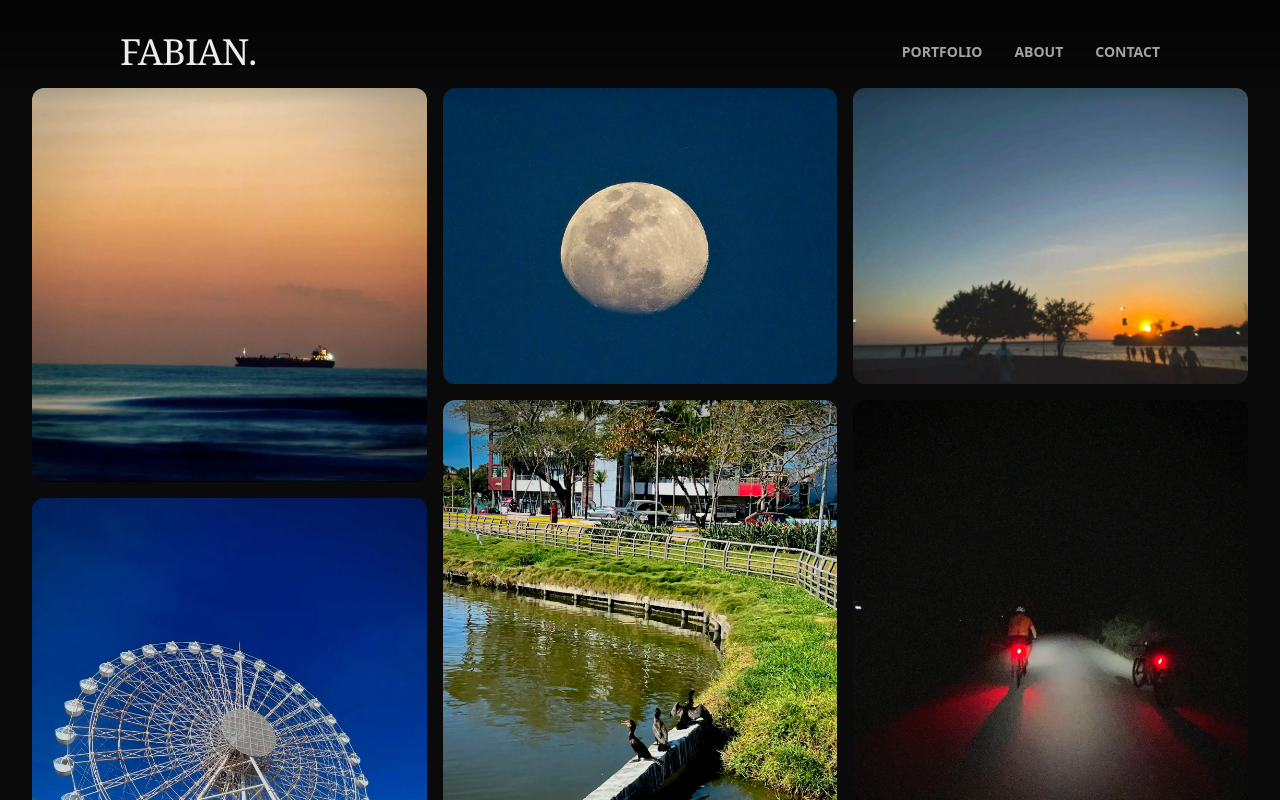
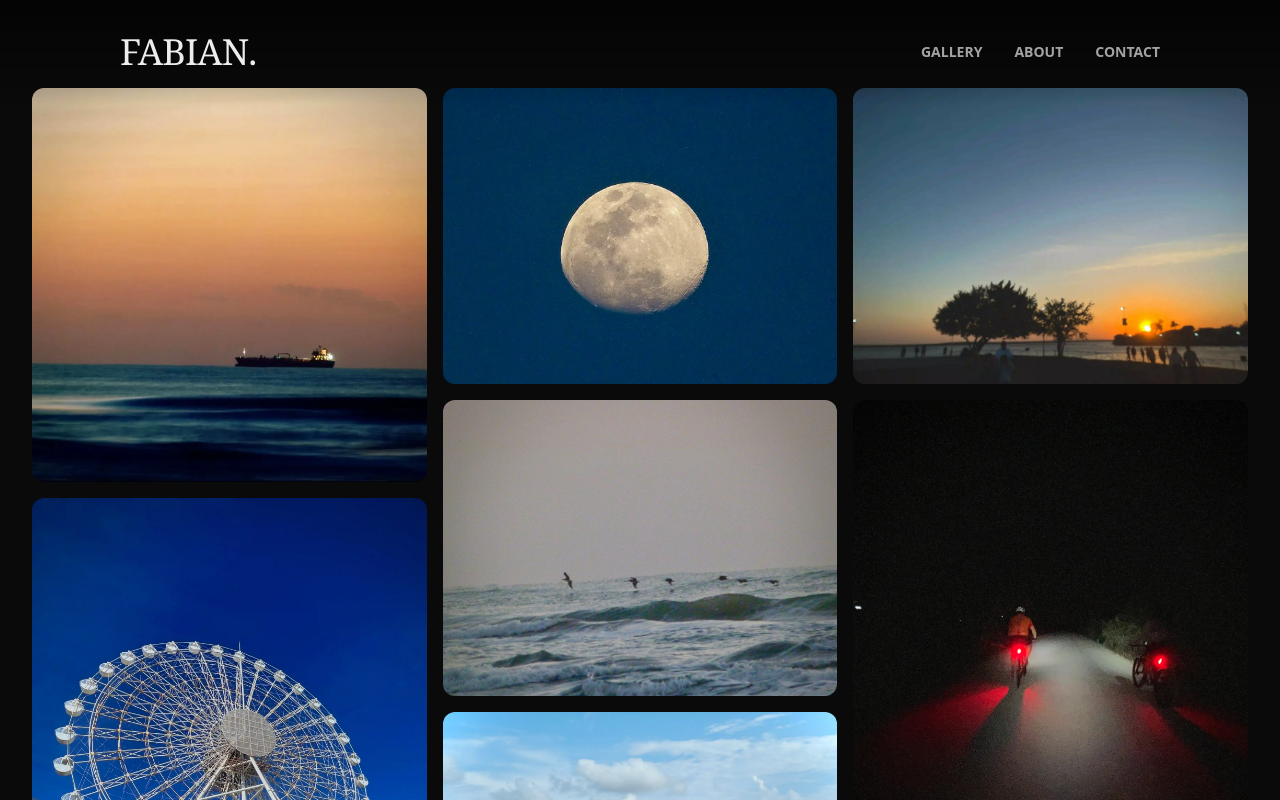
Before and after one commit to SergioMadrid522/blog, a Next.js app: page /gallery in a window 1280 px wide. Shown: the top 800 px of the page. Built offline with nearby package versions, Linux system fonts and the light colour scheme; no server answers; a web font is replaced by a local one.

Commit message:
fix link issue and update gallery

```diff
--- a/src/app/about/page.tsx
+++ b/src/app/about/page.tsx
@@ -33,9 +33,8 @@ export default function About() {
 
         <p className="text-[18px] py-3 max-w-xl text-center lg:text-left">
           Photography is not just about capturing light; it&apos;s about
-          capturing silence. Based in Mexico, I specialize in finding the quiet
-          elegance hidden within chaotic urban landscapes and vast natural
-          sceneries.
+          capturing silence. I specialize in finding the quiet elegance hidden
+          within chaotic urban landscapes sceneries.
         </p>
 
         <p className="text-[18px] py-3 max-w-xl text-center lg:text-left">
--- a/src/app/photo/[id]/page.tsx
+++ b/src/app/photo/[slug]/page.tsx
@@ -6,10 +6,10 @@ import { PhotoDetailsProps } from "@/types";
 import { notFound } from "next/navigation";
 
 export default async function PhotoDetails({ params }: PhotoDetailsProps) {
-  const { id } = await params;
-  const photo = gallery.find((photo) => photo.id === Number(id));
+  const { slug } = await params;
   const { locationIcon } = GLOBAL;
-
+  const photo = gallery.find((photo) => photo.slug === slug);
+  console.log(slug);
   if (!photo) notFound();
 
   return (
--- a/src/components/gallery/HomeGallery.tsx
+++ b/src/components/gallery/HomeGallery.tsx
@@ -14,7 +14,7 @@ export default function HomeGallery() {
         className="flex gap-4"
         columnClassName="flex flex-col gap-4"
       >
-        {gallery.map(({ id, src, title }) => (
+        {gallery.map(({ id, src, title, slug }) => (
           <div key={id} className="group relative overflow-hidden">
             <Image
               src={src}
@@ -23,8 +23,7 @@ export default function HomeGallery() {
               sizes="(max-width: 768px) 100vw, (max-width: 1200px) 50vw, 33vw"
               className="rounded-xl w-full h-auto object-cover"
             />
-
-            <SeeDetailsLink id={id} />
+            <SeeDetailsLink slug={slug} />
           </div>
         ))}
       </Masonry>
--- a/src/components/homeMain/RecentImages.tsx
+++ b/src/components/homeMain/RecentImages.tsx
@@ -1,8 +1,9 @@
 import { breakpointColumnsObj } from "@/data";
-import { recentPictures } from "@/data.gallery";
+
 import Masonry from "react-masonry-css";
 import Image from "next/image";
 import SeeDetailsLink from "../utils/SeeDetailsLink";
+import { recentPictures } from "@/data.gallery";
 
 export default function RecentImages() {
   return (
@@ -11,7 +12,7 @@ export default function RecentImages() {
       className="flex gap-4"
       columnClassName="flex flex-col gap-4"
     >
-      {recentPictures.map(({ id, src, title }) => (
+      {recentPictures.map(({ id, src, title, slug }) => (
         <div key={id} className="group relative overflow-hidden">
           <Image
             src={src}
@@ -20,7 +21,7 @@ export default function RecentImages() {
             placeholder="blur"
           />
 
-          <SeeDetailsLink id={id} />
+          <SeeDetailsLink slug={slug} />
         </div>
       ))}
     </Masonry>
--- a/src/components/utils/SeeDetailsLink.tsx
+++ b/src/components/utils/SeeDetailsLink.tsx
@@ -1,6 +1,7 @@
 import Link from "next/link";
 
-export default function SeeDetailsLink({ id }: { id: number }) {
+export default function SeeDetailsLink({ slug }: { slug: string }) {
+  console.log(slug);
   return (
     <div
       className="
@@ -13,7 +14,7 @@ export default function SeeDetailsLink({ id }: { id: number }) {
         transition-opacity duration-200"
     >
       <Link
-        href={`/photo/${id}`}
+        href={`/photo/${slug}`}
         className="font-sans font-bold text-2xl md:text-xl"
       >
         See Details
--- a/src/data.gallery.ts
+++ b/src/data.gallery.ts
@@ -26,11 +26,20 @@ import img23 from "@/assets/images/all-pics/img23.webp";
 import img24 from "@/assets/images/all-pics/img24.webp";
 import img25 from "@/assets/images/all-pics/img25.webp";
 import img26 from "@/assets/images/all-pics/img26.webp";
+import img27 from "@/assets/images/all-pics/img27.webp";
+import img28 from "@/assets/images/all-pics/img28.webp";
 
 export const recentPictures: Picture[] = [
-  { id: 1, src: img1, title: "Lost at Sea", location: "Tamaulipas, Mexico" },
+  {
+    id: 1,
+    slug: "lost-at-sea",
+    src: img1,
+    title: "Lost at Sea",
+    location: "Tamaulipas, Mexico",
+  },
   {
     id: 2,
+    slug: "the-blue-moon",
     src: img2,
     title: "The Blue Moon",
     location: "Champayan Lagoon, Tamaulipas, Mexico",
@@ -38,35 +47,41 @@ export const recentPictures: Picture[] = [
   {
     id: 3,
     src: img26,
+    slug: "we-have-not-found-anything-to-eat-yet",
     title: "We haven't found anything to eat yet",
     location: "Tesoro Beach, Mexico",
   },
   {
     id: 4,
+    slug: "the-house-of-god",
     src: img15,
     title: "The House of God",
     location: "San Juan de los Lagos, Jalisco, Mexico",
   },
   {
     id: 5,
+    slug: "the-big-wheel",
     src: img4,
     title: "The Big Wheel",
     location: "Carpintero lagoon, Tamaulipas, Mexico",
   },
   {
     id: 6,
+    slug: "a-dad-with-his-son",
     src: img6,
     title: "A Dad With His Son",
     location: "Tamaulipas, Mexico",
   },
   {
     id: 7,
-    src: img17,
-    title: "Middle Of Nowhere",
-    location: "El Repecho, Tamaulipas, Mexico",
+    slug: "what-is-this?",
+    src: img28,
+    title: "What is this?",
+    location: "Tesoro Beach, Mexico",
   },
   {
     id: 8,
+    slug: "airbone",
     src: img8,
     title: "Airbone",
     location: "Champayan Lagoon, Tamaulipas, Mexico",
@@ -74,145 +89,194 @@ export const recentPictures: Picture[] = [
 ];
 
 export const gallery: Picture[] = [
-  { id: 1, src: img1, title: "Lost at Sea", location: "Tamaulipas, Mexico" },
+  {
+    id: 1,
+    slug: "lost-at-sea",
+    src: img1,
+    title: "Lost at Sea",
+    location: "Tamaulipas, Mexico",
+  },
   {
     id: 2,
+    slug: "the-blue-moon",
     src: img2,
     title: "The Blue Moon",
     location: "Champayan Lagoon, Tamaulipas, Mexico",
   },
-  { id: 3, src: img3, title: "Last Light", location: "Tamaulipas, Mexico" },
+  {
+    id: 3,
+    slug: "last-light",
+    src: img3,
+    title: "Last Light",
+    location: "Tamaulipas, Mexico",
+  },
   {
     id: 4,
+    slug: "the-big-wheel",
     src: img4,
     title: "The Big Wheel",
     location: "Carpintero lagoon, Tamaulipas, Mexico",
   },
   {
     id: 5,
-    src: img5,
-    title: "A Family Of Birds",
-    location: "Tamaulipas, Mexico",
+    slug: "we-have-not-found-anything-to-eat-yet",
+    src: img26,
+    title: "We haven't found anything to eat yet",
+    location: "Tesoro Beach, Mexico",
   },
   {
     id: 6,
+    slug: "a-dad-with-his-son",
     src: img6,
     title: "A Dad With His Son",
     location: "Tamaulipas, Mexico",
   },
   {
     id: 7,
+    slug: "something-in-the-sea",
     src: img7,
     title: "Something In The Sea",
     location: "Tamaulipas, Mexico",
   },
-  { id: 8, src: img8, title: "Airbone", location: "Tamaulipas, Mexico" },
+  {
+    id: 8,
+    slug: "airbone",
+    src: img8,
+    title: "Airbone",
+    location: "Tamaulipas, Mexico",
+  },
   {
     id: 9,
+    slug: "forgotten-shores",
     src: img9,
     title: "Forgotten Shores",
     location: "Tamaulipas, Mexico",
   },
   {
     id: 10,
+    slug: "watching-the-surroundings",
     src: img10,
     title: "Watching The Surroundings",
     location: "Champayan Lagoon, Tamaulipas, Mexico",
   },
   {
     id: 11,
+    slug: "photographing-the-view",
     src: img11,
     title: "Photographing The View",
     location: "Miramar Beach, Tamaulipas, Mexico",
   },
   {
     id: 12,
+    slug: "the-last-boats",
     src: img12,
     title: "The Last Boats",
     location: "Champayan Lagoon, Tamaulipas, Mexico",
   },
   {
     id: 13,
+    slug: "a-cold-day",
     src: img13,
     title: "A Cold Day",
     location: "Champayan Lagoon, Tamaulipas, Mexico",
   },
   {
     id: 14,
+    slug: "into-the-dawn",
     src: img14,
     title: "Into The Dawn",
     location: "Tesoro Beach, Tamaulipas, Mexico",
   },
   {
     id: 15,
+    slug: "the-house-of-god",
     src: img15,
     title: "The House of God",
     location: "San Juan de los Lagos, Jalisco, Mexico",
   },
   {
     id: 16,
+    slug: "the-rising-sun",
     src: img16,
     title: "The Rising Sun",
     location: "Jalisco, Mexico",
   },
   {
     id: 17,
-    src: img17,
-    title: "Middle Of Nowhere",
-    location: "El Repecho, Tamaulipas, Mexico",
+    slug: "where-am-i-going",
+    src: img27,
+    title: "Where am I going?",
+    location: "Tula, Tamaulipas, Mexico",
   },
+
   {
     id: 18,
+    slug: "ducks-and-neighbours",
     src: img18,
     title: "Ducks and neighbours",
     location: "Aldama, Tamaulipas, Mexico",
   },
   {
     id: 19,
+    slug: "an-old-park-sign",
     src: img19,
     title: "An Old Park Sign",
     location: "Texas, United Sates",
   },
   {
     id: 20,
+    slug: "what-a-beautiful-day",
     src: img20,
     title: "What a Beautiful day",
     location: "Aldama, Tamaulipas, Mexico",
   },
   {
     id: 21,
+    slug: "walking-through-the-mountains",
     src: img21,
     title: "Walking Through The Mountains",
     location: "Tula, Tamaulipas, Mexico",
   },
   {
     id: 22,
+    slug: "the-moon-and-me",
     src: img22,
     title: "The Moon & Me",
     location: "Tesoro Beach, Tamaulipas, Mexico",
   },
   {
     id: 23,
+    slug: "her-name-was-victoria",
     src: img23,
     title: "Her Name Was Victoria",
     location: "Cd Victoria, Mexico",
   },
   {
     id: 24,
+    slug: "stretching-the-legs",
     src: img24,
     title: "Stretching the legs",
     location: "Miramar Beach, Tamaulipas, Mexico",
   },
   {
     id: 25,
+    slug: "brothers-in-the-sea-shore",
     src: img25,
     title: "Brothers In The Sea Shore",
-    location: "Caracol Beach, Tamulipas, Mexico",
+    location: "Caracol Beach, Tamaulipas, Mexico",
   },
   {
     id: 26,
-    src: img26,
-    title: "We haven't found anything to eat yet",
-    location: "Tesoro Beach, Mexico",
+    slug: "a-family-of-birds",
+    src: img5,
+    title: "A Family Of Birds",
+    location: "Tamaulipas, Mexico",
+  },
+  {
+    id: 27,
+    slug: "what-is-this",
+    src: img28,
+    title: "What is this?",
+    location: "Caracol Beach, Tamaulipas, Mexico",
   },
 ];
--- a/src/data.ts
+++ b/src/data.ts
@@ -12,13 +12,13 @@ export const GLOBAL = {
 };
 
 export const navbarLinks: Links[] = [
-  { label: "Portfolio", pageUrl: "/gallery" },
+  { label: "Gallery", pageUrl: "/gallery" },
   { label: "About", pageUrl: "/about" },
   { label: "Contact", pageUrl: "#contact" },
 ];
 
 export const quickLinks: Links[] = [
-  { label: "Portfolio", pageUrl: "/gallery" },
+  { label: "Gallery", pageUrl: "/gallery" },
   { label: "About me", pageUrl: "/about" },
   { label: "Contact", pageUrl: "#contact" },
 ];
--- a/src/types.ts
+++ b/src/types.ts
@@ -24,6 +24,7 @@ export type LinkProps = {
 
 export interface Picture {
   id: number;
+  slug: string;
   src: StaticImageData;
   title: string;
   location: string;
@@ -31,7 +32,7 @@ export interface Picture {
 
 export type PhotoDetailsProps = {
   params: {
-    id: string;
+    slug: string;
   };
 };
 
```
Also changed, not shown: src/assets/images/all-pics/img27.webp (added), src/assets/images/all-pics/img28.webp (added).
